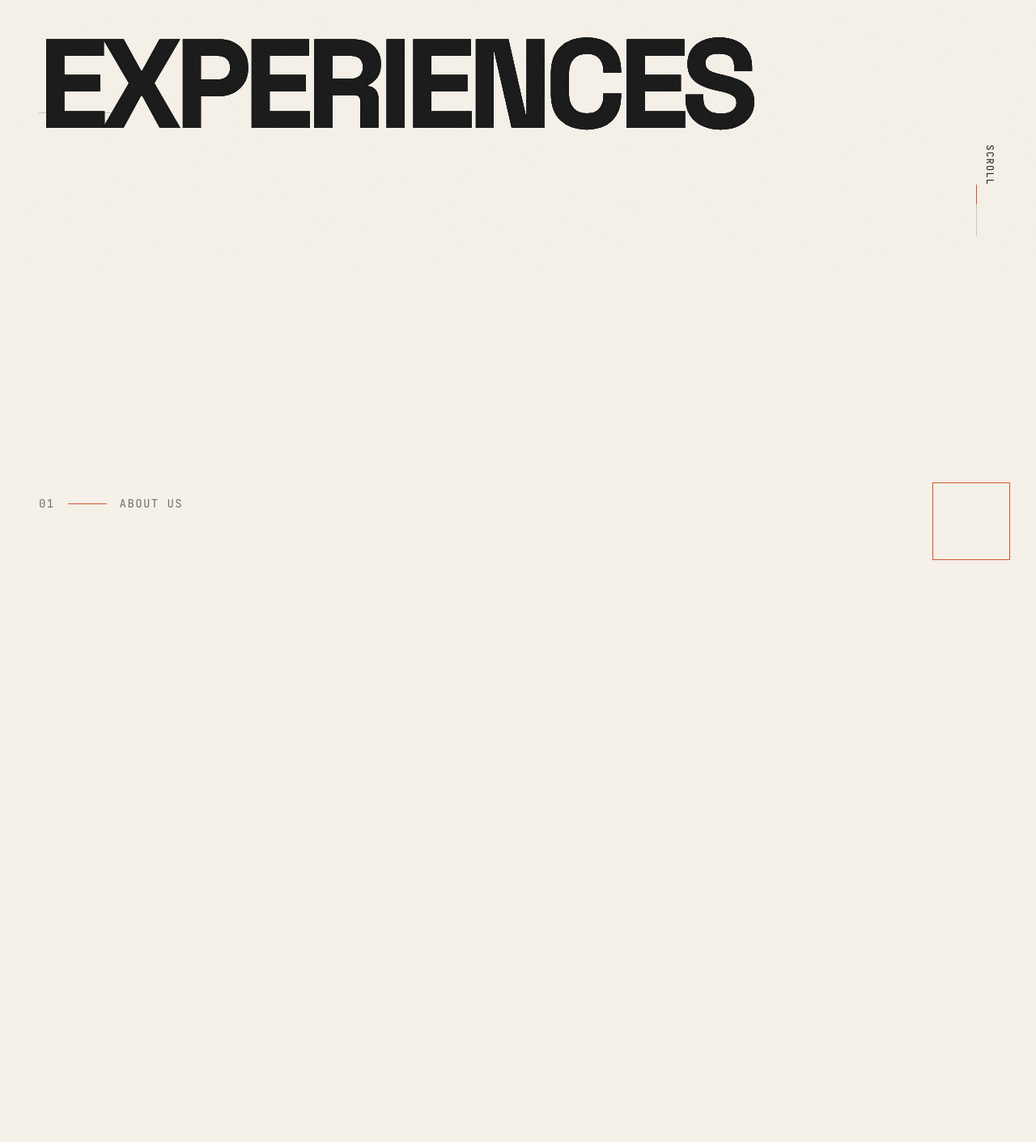
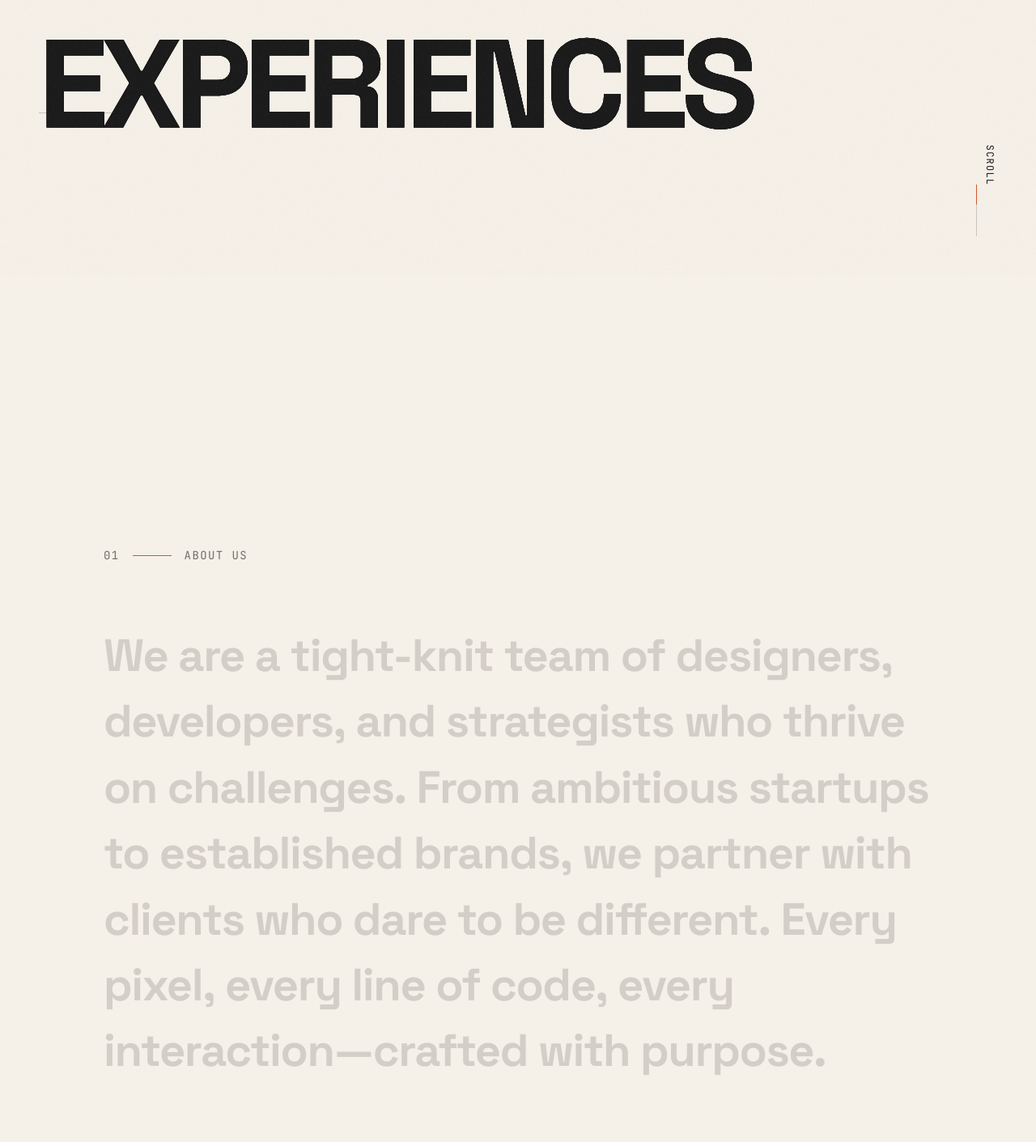
Before and after one commit to BharathSJ3026/CodeMerch, a Next.js app: page / in a window 1280 px wide. Shown: the part 460-1871 px from the top of the page at 81% size. Built offline with nearby package versions, Linux system fonts and the light colour scheme.

Commit message:
enhancements

```diff
--- a/src/app/globals.css
+++ b/src/app/globals.css
@@ -249,7 +249,7 @@ body {
   margin: 0;
   z-index: 999;
   color: transparent;
-  -webkit-text-stroke: 1.5px var(--charcoal);
+  -webkit-text-stroke: 0.75px var(--charcoal);
   font-family: var(--font-space-grotesk), sans-serif;
   font-size: clamp(2.5rem, 12vw, 10rem);
   font-weight: 700;
@@ -266,7 +266,7 @@ body {
 
 @media (min-width: 640px) {
   .text-container p {
-    -webkit-text-stroke: 2px var(--charcoal);
+    -webkit-text-stroke: 1px var(--charcoal);
   }
   .text-container p:first-child {
     -webkit-text-stroke: 0;
--- a/src/components/About.tsx
+++ b/src/components/About.tsx
@@ -3,125 +3,80 @@
 import { useEffect, useRef } from 'react'
 import { gsap } from 'gsap'
 import { ScrollTrigger } from 'gsap/ScrollTrigger'
+import SplitType from 'split-type'
 
 gsap.registerPlugin(ScrollTrigger)
 
 export default function About() {
   const sectionRef = useRef<HTMLElement>(null)
-  const headingRef = useRef<HTMLHeadingElement>(null)
-  const textRefs = useRef<HTMLParagraphElement[]>([])
-  const imageRef = useRef<HTMLDivElement>(null)
+  const revealTextRef = useRef<HTMLParagraphElement>(null)
 
   useEffect(() => {
+    let split: SplitType | null = null
+
     const ctx = gsap.context(() => {
-      // Heading animation
-      gsap.from(headingRef.current, {
-        y: 100,
-        opacity: 0,
-        duration: 1,
+      if (!revealTextRef.current) return
+
+      // Split the text into individual words
+      split = new SplitType(revealTextRef.current, { types: 'words' })
+
+      if (split.words && split.words.length > 0) {
+        // Start every word dim
+        gsap.set(split.words, { opacity: 0.15 })
+
+        // Create a timeline that scrubs with scroll
+        const tl = gsap.timeline({
           scrollTrigger: {
-          trigger: headingRef.current,
+            trigger: revealTextRef.current,
             start: 'top 85%',
-          end: 'top 50%',
-          toggleActions: 'play none none reverse',
+            end: 'bottom 40%',
+            scrub: 1,
           },
         })
 
-      // Text paragraphs stagger
-      textRefs.current.forEach((ref, i) => {
-        gsap.from(ref, {
-          y: 60,
-          opacity: 0,
-          duration: 0.8,
-          delay: i * 0.15,
-          scrollTrigger: {
-            trigger: ref,
-            start: 'top 85%',
-            toggleActions: 'play none none reverse',
-          },
+        // Animate each word to full opacity, staggered across the timeline
+        tl.to(split.words, {
+          opacity: 1,
+          duration: 1,
+          stagger: 0.5,
+          ease: 'none',
         })
+      }
     })
 
-      // Image reveal
-      gsap.from(imageRef.current, {
-        clipPath: 'inset(100% 0 0 0)',
-        duration: 1.2,
-        ease: 'power3.out',
-        scrollTrigger: {
-          trigger: imageRef.current,
-          start: 'top 75%',
-          toggleActions: 'play none none reverse',
-        },
-      })
-
-      // Parallax on image
-      gsap.to('.about-image-inner', {
-        yPercent: -15,
-        scrollTrigger: {
-          trigger: imageRef.current,
-          start: 'top bottom',
-          end: 'bottom top',
-          scrub: true,
-        },
-      })
-    })
-
-    return () => ctx.revert()
+    return () => {
+      ctx.revert()
+      if (split) split.revert()
+    }
   }, [])
 
   return (
     <section
       ref={sectionRef}
       id="about"
-      className="py-16 sm:py-24 md:py-32 px-4 sm:px-6 md:px-12 overflow-hidden"
+      className="py-24 sm:py-32 md:py-40 px-4 sm:px-6 md:px-12 overflow-hidden"
     >
-      <div className="grid grid-cols-1 lg:grid-cols-2 gap-10 md:gap-16 lg:gap-24">
-        {/* Left column - Text */}
-        <div className="order-2 lg:order-1">
-          <div className="flex items-center gap-3 sm:gap-4 mb-4 sm:mb-6 md:mb-8">
+      <div className="max-w-5xl mx-auto">
+        {/* Section label */}
+        <div className="flex items-center gap-3 sm:gap-4 mb-10 sm:mb-14 md:mb-20">
           <span className="font-mono text-xs sm:text-sm tracking-widest text-charcoal/60">01</span>
           <span className="w-8 sm:w-12 h-px bg-rust" />
           <span className="font-mono text-xs sm:text-sm tracking-widest text-charcoal/60">ABOUT US</span>
         </div>
 
-          <h2
-            ref={headingRef}
-            className="font-display text-[clamp(2rem,8vw,5rem)] font-bold leading-[0.95] tracking-tight mb-6 sm:mb-8 md:mb-12 will-change-transform"
+        {/* Scroll-based text reveal */}
+        <p
+          ref={revealTextRef}
+          className="font-display text-[clamp(1.5rem,5vw,3.5rem)] font-bold leading-[1.2] tracking-tight text-charcoal"
         >
-            We don&apos;t follow
-            <br />
-            <span className="text-stroke">trends—</span>
-            <br />
-            we set them
-          </h2>
+          We are a tight-knit team of designers, developers, and strategists who
+          thrive on challenges. From ambitious startups to established brands, we
+          partner with clients who dare to be different. Every pixel, every line
+          of code, every interaction—crafted with purpose.
+        </p>
 
-          <div className="space-y-4 sm:space-y-6 max-w-lg">
-            <p
-              ref={(el) => { if (el) textRefs.current[0] = el }}
-              className="text-sm sm:text-base md:text-lg text-charcoal/80 leading-relaxed"
-            >
-              CODEMERCH is a creative web agency born from the belief that digital
-              experiences should be bold, memorable, and unapologetically unique.
-            </p>
-            <p
-              ref={(el) => { if (el) textRefs.current[1] = el }}
-              className="text-sm sm:text-base md:text-lg text-charcoal/80 leading-relaxed"
-            >
-              We&apos;re a tight-knit team of designers, developers, and strategists
-              who thrive on challenges. From ambitious startups to established
-              brands, we partner with clients who dare to be different.
-            </p>
-            <p
-              ref={(el) => { if (el) textRefs.current[2] = el }}
-              className="text-sm sm:text-base md:text-lg text-charcoal/80 leading-relaxed"
-            >
-              Our process is rooted in collaboration, obsessive attention to detail,
-              and a relentless pursuit of excellence. Every pixel, every line of
-              code, every interaction—crafted with purpose.
-            </p>
-          </div>
-
-          <div className="grid grid-cols-2 gap-4 sm:gap-8 mt-8 sm:mt-12 md:mt-16">
+        {/* Stats */}
+        <div className="grid grid-cols-2 gap-4 sm:gap-8 mt-12 sm:mt-16 md:mt-24">
           <div>
             <span className="font-display text-3xl sm:text-4xl md:text-5xl font-bold text-rust">∞</span>
             <p className="font-mono text-xs sm:text-sm tracking-wide text-charcoal/60 mt-1 sm:mt-2">
@@ -136,29 +91,6 @@ export default function About() {
           </div>
         </div>
       </div>
-
-        {/* Right column - Image */}
-        <div className="order-1 lg:order-2 relative">
-          <div
-            ref={imageRef}
-            className="relative aspect-[4/5] sm:aspect-[4/4] lg:aspect-[4/5] overflow-hidden"
-            style={{ clipPath: 'inset(0 0 0 0)' }}
-          >
-            <div className="about-image-inner absolute inset-0 scale-110 bg-charcoal flex items-center justify-center will-change-transform">
-              <div className="text-center">
-                <span className="font-display text-6xl sm:text-7xl md:text-8xl lg:text-9xl font-bold text-cream/10">CM</span>
-                <p className="font-mono text-cream/40 text-xs sm:text-sm tracking-widest mt-2 sm:mt-4">
-                  EST. 2018
-                </p>
-              </div>
-            </div>
-          </div>
-
-          {/* Decorative elements */}
-          <div className="absolute -top-4 -right-4 w-24 h-24 border border-rust hidden lg:block" />
-          <div className="absolute -bottom-4 -left-4 w-full h-px bg-charcoal/20 hidden lg:block" />
-        </div>
-      </div>
     </section>
   )
 }
--- a/src/components/Footer.tsx
+++ b/src/components/Footer.tsx
@@ -3,7 +3,6 @@
 import { useEffect, useRef } from 'react'
 import { gsap } from 'gsap'
 import { ScrollTrigger } from 'gsap/ScrollTrigger'
-import Link from 'next/link'
 
 gsap.registerPlugin(ScrollTrigger)
 
@@ -63,83 +62,7 @@ export default function Footer() {
         </h2>
       </div>
 
-      {/* Contact Grid - Bottom */}
-      <div className="relative z-10 mt-auto">
-        <div className="grid grid-cols-1 sm:grid-cols-2 lg:grid-cols-4 gap-8 sm:gap-10 md:gap-12">
-          {/* Email */}
-          <div className="footer-item">
-            <p className="font-mono text-xs tracking-widest text-cream/40 mb-3">EMAIL</p>
-            <a
-              href="mailto:hello@codemerch.studio"
-              className="font-display text-lg sm:text-xl md:text-2xl font-bold hover:text-rust transition-colors block break-all sm:break-normal"
-            >
-              hello@codemerch.studio
-            </a>
-          </div>
 
-          {/* Phone */}
-          <div className="footer-item">
-            <p className="font-mono text-xs tracking-widest text-cream/40 mb-3">PHONE</p>
-            <a
-              href="tel:+1234567890"
-              className="font-display text-lg sm:text-xl md:text-2xl font-bold hover:text-rust transition-colors block"
-            >
-              +1 (234) 567-890
-            </a>
-          </div>
-
-          {/* Location */}
-          <div className="footer-item">
-            <p className="font-mono text-xs tracking-widest text-cream/40 mb-3">LOCATION</p>
-            <p className="text-base sm:text-lg text-cream/80">
-              New York, NY<br />
-              & Worldwide
-            </p>
-          </div>
-
-          {/* Socials */}
-          <div className="footer-item">
-            <p className="font-mono text-xs tracking-widest text-cream/40 mb-3">FOLLOW US</p>
-            <div className="flex flex-wrap gap-x-4 gap-y-2">
-              <a href="#" className="text-base sm:text-lg text-cream/80 hover:text-rust transition-colors">
-                Twitter
-              </a>
-              <a href="#" className="text-base sm:text-lg text-cream/80 hover:text-rust transition-colors">
-                LinkedIn
-              </a>
-              <a href="#" className="text-base sm:text-lg text-cream/80 hover:text-rust transition-colors">
-                Dribbble
-              </a>
-              <a href="#" className="text-base sm:text-lg text-cream/80 hover:text-rust transition-colors">
-                Instagram
-              </a>
-            </div>
-          </div>
-        </div>
-
-        {/* Bottom Bar */}
-        <div className="border-t border-cream/10 pt-6 sm:pt-8 mt-12 sm:mt-16">
-          <div className="flex flex-col sm:flex-row items-start sm:items-center justify-between gap-4">
-            <div className="flex items-center gap-4">
-              <Link href="/" className="font-display text-lg sm:text-xl font-bold tracking-tighter">
-                CODEMERCH<span className="text-rust">.</span>
-              </Link>
-              <span className="font-mono text-[10px] sm:text-xs text-cream/40">
-                © {new Date().getFullYear()}
-              </span>
-            </div>
-
-            <div className="flex gap-4 sm:gap-6">
-              <a href="#" className="font-mono text-[10px] sm:text-xs text-cream/40 hover:text-rust transition-colors">
-                Privacy
-              </a>
-              <a href="#" className="font-mono text-[10px] sm:text-xs text-cream/40 hover:text-rust transition-colors">
-                Terms
-              </a>
-            </div>
-          </div>
-        </div>
-      </div>
     </footer>
   )
 }
--- a/src/components/Marquee.tsx
+++ b/src/components/Marquee.tsx
@@ -13,7 +13,7 @@ export default function Marquee() {
     const ctx = gsap.context(() => {
       gsap.to('.marquee-track', {
         xPercent: -50,
-        duration: 20,
+        duration: 15,
         repeat: -1,
         ease: 'none',
       })
@@ -50,7 +50,7 @@ export default function Marquee() {
   return (
     <div
       ref={marqueeRef}
-      className="py-6 sm:py-8 md:py-12 bg-charcoal text-cream overflow-hidden"
+      className="py-10 sm:py-12 md:py-16 bg-charcoal text-cream overflow-hidden -rotate-2"
     >
       <div className="marquee-track flex whitespace-nowrap will-change-transform">
         {[...marqueeItems, ...marqueeItems].map((item, i) => (
```
Also changed, not shown: package.json (+8 -7 lines), src/app/page.tsx (+9 -0 lines), src/components/Hero.tsx (+5 -5 lines), src/components/LoadingScreen.tsx (added, +112 -0 lines), 1 other file (tests, documents, lock files or other folders). Lines whose indentation alone changed are shown as unchanged.
